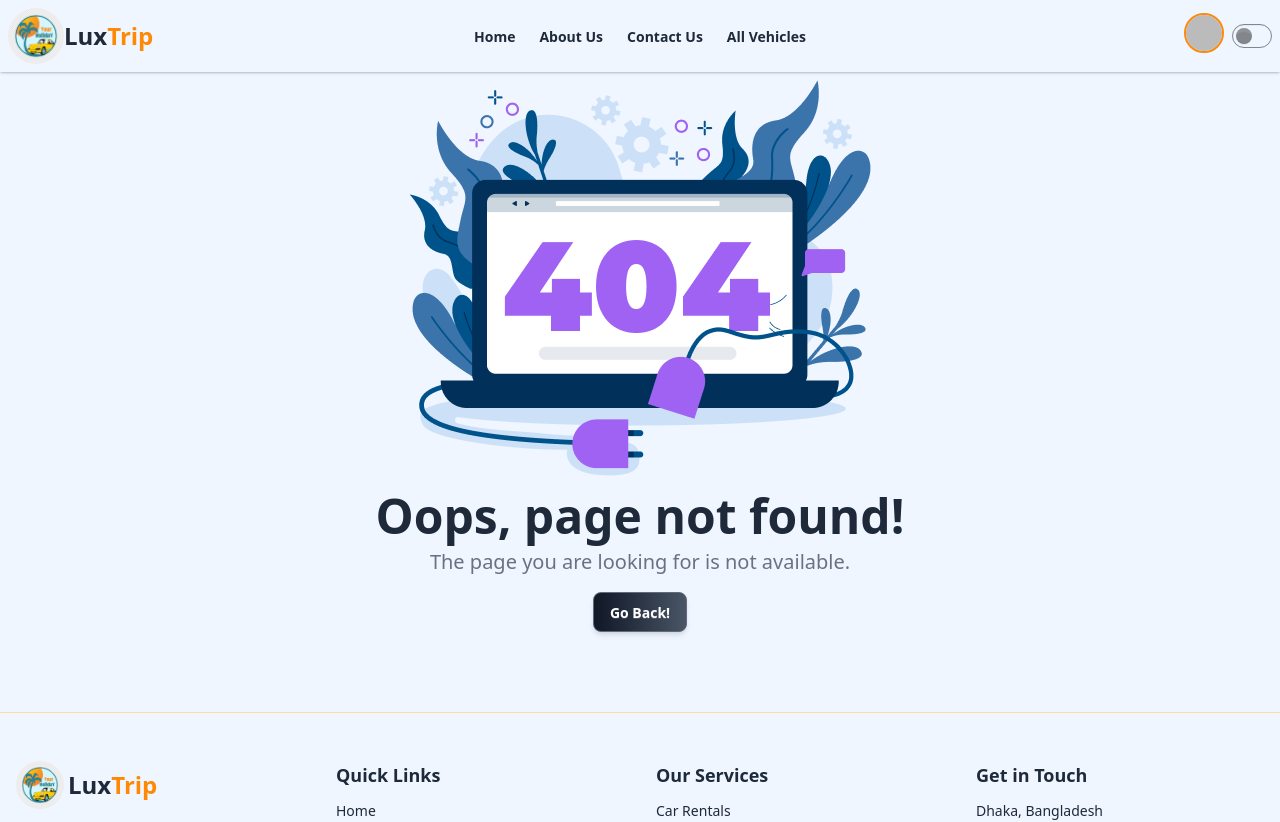
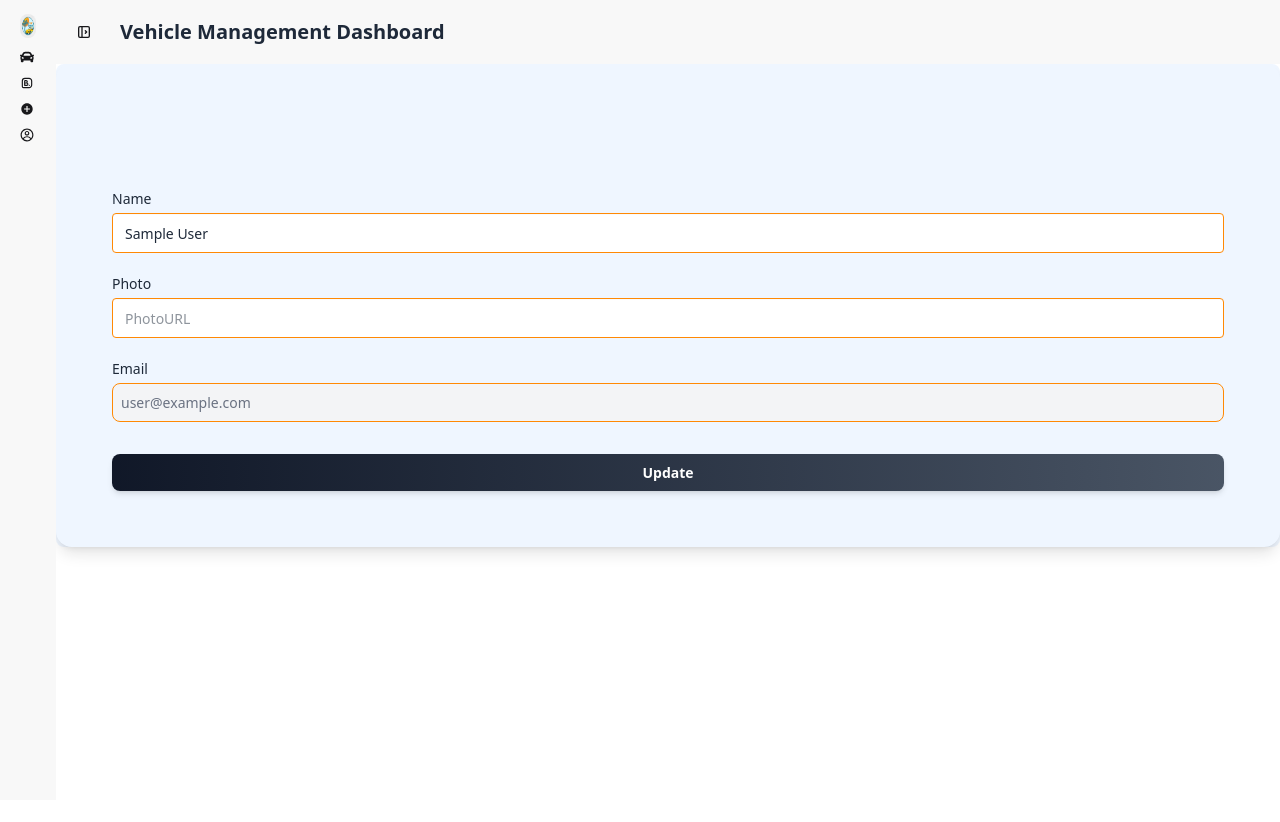
Before and after one commit to nnowrose1/travel-ease-client, a React (Vite) app: page /dashboard/myProfile in a window 1280 px wide. Shown: the top 822 px of the page. After the commit the page ends 800 px from the top, so only its background shows below. Built offline with nearby package versions, Linux system fonts and the light colour scheme; no server answers; sample sign-in values are in the browser's storage.

Commit message:
added the profile section

```diff
--- a/package.json
+++ b/package.json
@@ -19,6 +19,7 @@
     "react": "^19.1.1",
     "react-dom": "^19.1.1",
     "react-fast-marquee": "^1.6.5",
+    "react-hook-form": "^7.70.0",
     "react-hot-toast": "^2.6.0",
     "react-icons": "^5.5.0",
     "react-router": "^7.9.5",
--- a/src/components/Navbar.jsx
+++ b/src/components/Navbar.jsx
@@ -147,6 +147,15 @@ const Navbar = () => {
       group-focus-within:pointer-events-auto
     "
             >
+               <li>
+                <Link
+                  to="/dashboard/myProfile"
+                  className="flex items-center gap-2 text-accent"
+                >
+                  My Profile
+                </Link>
+              </li>
+
               <li>
                 <Link
                   to="/dashboard/myVehicles"
--- a/src/components/Newsletter.jsx
+++ b/src/components/Newsletter.jsx
@@ -50,7 +50,7 @@ const Newsletter = () => {
               required
               placeholder="Enter your email address"
               className="
-                w-full sm:w-auto flex-1 border border-gray-300 rounded-full px-6 py-3
+                w-full dark:text-primary sm:w-auto flex-1 border border-gray-300 rounded-full px-6 py-3
                 focus:outline-none focus:ring-2 focus:ring-orange-400
               "
             />
--- a/src/layouts/DashboardLayout.jsx
+++ b/src/layouts/DashboardLayout.jsx
@@ -4,6 +4,7 @@ import { Link, NavLink, Outlet } from "react-router";
 import { FaCar } from "react-icons/fa";
 import { TbBrandBooking } from "react-icons/tb";
 import { IoMdAddCircle } from "react-icons/io";
+import { CgProfile } from "react-icons/cg";
 
 const DashboardLayout = () => {
   return (
@@ -32,7 +33,7 @@ const DashboardLayout = () => {
             </svg>
           </label>
           <div className="text-lg md:text-xl font-bold text-accent px-4">
-            Asset Management Dashboard
+            Vehicle Management Dashboard
           </div>
         </nav>
 
@@ -93,13 +94,13 @@ const DashboardLayout = () => {
 
             <>
               {/* List item: Homepage*/}
-              <li>
+              {/* <li>
                 <NavLink
                   to="/dashboard/homepage"
                   className="is-drawer-close:tooltip is-drawer-close:tooltip-right"
                   data-tip="Homepage"
                 >
-                  {/* Home icon */}
+
                   <svg
                     xmlns="http://www.w3.org/2000/svg"
                     viewBox="0 0 24 24"
@@ -116,7 +117,9 @@ const DashboardLayout = () => {
 
                   <span className="is-drawer-close:hidden">Homepage</span>
                 </NavLink>
-              </li>
+              </li> */}
+
+
 
               {/* List item: My Vehicles*/}
               <li>
@@ -167,6 +170,20 @@ const DashboardLayout = () => {
                   <span className="is-drawer-close:hidden">Add vehicle</span>
                 </NavLink>
               </li>
+
+               {/* List item: My Profile*/}
+                <li>
+                  <NavLink
+                    to="/dashboard/myProfile"
+                    className="is-drawer-close:tooltip is-drawer-close:tooltip-right"
+                    data-tip="My Profile"
+                  >
+                    <CgProfile />
+                    <span className="is-drawer-close:hidden">
+                      My Profile
+                    </span>
+                  </NavLink>
+                </li>
             </>
           </ul>
         </div>
--- a/src/main.jsx
+++ b/src/main.jsx
@@ -21,6 +21,7 @@ import Loader from "./components/Loader.jsx";
 import AboutUs from "./pages/AboutUs.jsx";
 import ContactUs from "./pages/ContactUs.jsx";
 import DashboardLayout from "./layouts/DashboardLayout.jsx";
+import MyProfile from "./pages/MyProfile.jsx";
 
 const router = createBrowserRouter([
   {
@@ -72,6 +73,10 @@ const router = createBrowserRouter([
     ),
     hydrateFallbackElement: <Loader></Loader>,
     children: [
+       {
+        path: "myProfile",
+        element: <MyProfile></MyProfile>,
+      },
       {
         path: "myVehicles",
         element: <MyVehicles></MyVehicles>,
--- a/src/pages/AddVehicle.jsx
+++ b/src/pages/AddVehicle.jsx
@@ -239,7 +239,7 @@ const AddVehicle = () => {
         </div>
 
         {/* Submit Button */}
-        <button type="submit" className="w-full btn-primary">
+        <button type="submit" className="w-full btn-primary hover:text-xl">
           Add Vehicle
         </button>
       </form>
--- /dev/null
+++ b/src/pages/MyProfile.jsx
@@ -0,0 +1,72 @@
+import React from 'react';
+import useAuth from '../customHooks/useAuth';
+import { updateProfile } from 'firebase/auth';
+import {auth} from '../firebase/firebase.config'
+import { useNavigate } from 'react-router';
+import toast from 'react-hot-toast';
+
+const MyProfile = () => {
+    const {user, setUser} = useAuth();
+    const navigate = useNavigate();
+
+ const handleUpdate = (e) => {
+        e.preventDefault();
+        const name= e.target?.name.value;
+        const photo = e.target?.photo.value;
+        // console.log(name, photo);
+
+        const profile = {
+          displayName: name,
+          photoURL: photo,
+        };
+
+      updateProfile(auth.currentUser, profile)
+      .then(() => {
+        setUser({...auth.currentUser, profile});
+     toast.success('Profile updated successfully!');
+    navigate('/dashboard');
+      })
+      .catch(error =>{
+        console.log(error);
+        setUser(user);
+      })
+    }
+    return (
+    <div className='bg-blue-50 rounded-lg'>
+    <div className="container mx-auto shadow-lg rounded-2xl p-8 ">
+        <h2 data-aos="fade-right" className='text-accent font-bold text-3xl text-center pt-8'>My Profile</h2>
+      <div className="card-body">
+        <form  onSubmit={handleUpdate} className="space-y-5">
+
+            {/* Name */}
+            <div>
+          <label className="block font-medium text-accent mb-1"> Name</label>
+          <input type="text" name='name' defaultValue={user.displayName} required className="w-full dark:text-primary input text-accent border-orange-400" placeholder="Name" />
+          </div>
+          {/* Photo */}
+          <label className="block font-medium text-accent mb-1">Photo</label>
+          <input type="text" name='photo'  className="w-full dark:text-primary input text-accent border-orange-400" placeholder="PhotoURL" />
+          {/* Email */}
+
+          <label className="block font-medium text-accent mb-1">
+            Email
+          </label>
+          <input
+            type="email"
+
+            defaultValue={user?.email}
+            readOnly
+            className="w-full dark:text-primary border rounded-lg p-2 bg-gray-100 text-primary cursor-not-allowed border-orange-400"
+          />
+
+   <button type='submit' className="w-full btn-primary mt-3 hover:text-xl">Update</button>
+
+        </form>
+      </div>
+    </div>
+
+    </div>
+    );
+};
+
+export default MyProfile;
```
Also changed, not shown: 1 other file (tests, documents, lock files or other folders).
